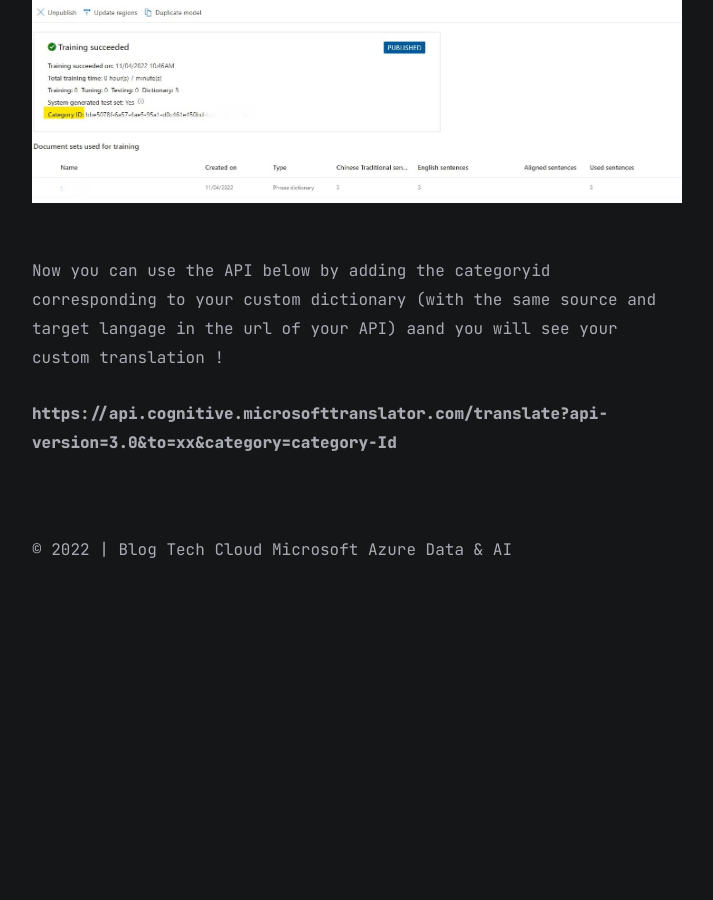
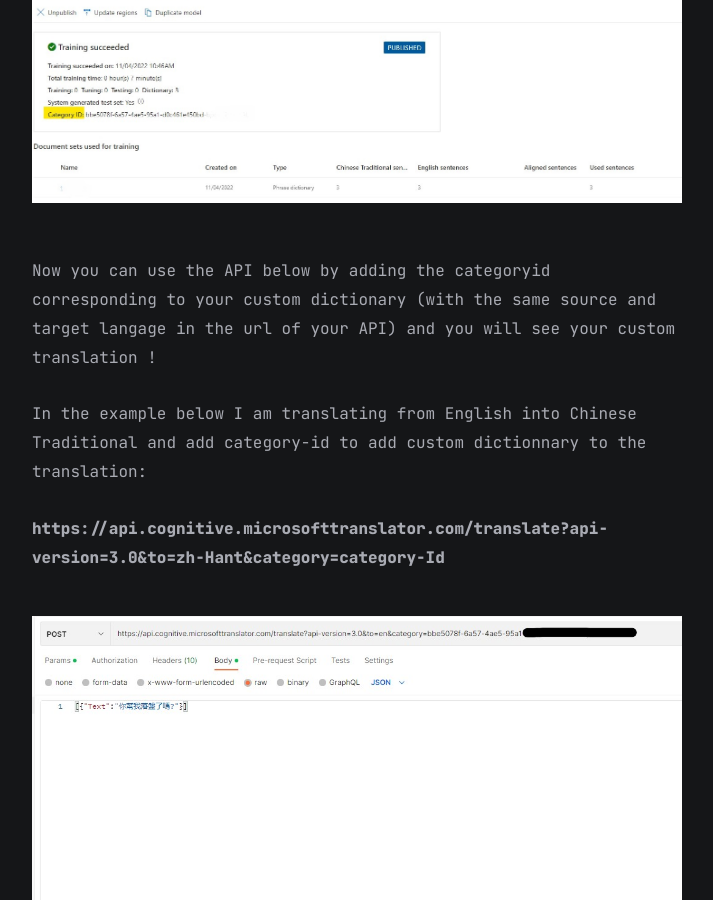
Before and after one commit to marc-hadjeje/marc-hadjeje.github.io, a Jekyll site: the page built from all_collections/_posts/2022-11-24-Azure Cognitive Services.md, in a window 1280 px wide and 900 px high, scrolled down 7528 px. Shown: the whole window, without its empty margins (283-996 px from the left). Built offline with Jekyll 4.4.1, drawn with Linux system fonts in a browser that asks for light colours; before the commit the page ends 8158 px from its top, so only the background shows below that.

Commit message:
Update 2022-11-24-Azure Cognitive Services.md

```diff
--- a/all_collections/_posts/2022-11-24-Azure Cognitive Services.md
+++ b/all_collections/_posts/2022-11-24-Azure Cognitive Services.md
@@ -87,6 +87,10 @@ Once you have published the model, you can call the api by adding the categoryid
 
  ![traim model translator](https://github.com/marc-hadjeje/marc-hadjeje.github.io/blob/main/assets/images/category_id.jpg?raw=true)
 
-Now you can use the API below by adding the categoryid corresponding to your custom dictionary (with the same source and target langage in the url of your API) aand you will see your custom translation !
+Now you can use the API below by adding the categoryid corresponding to your custom dictionary (with the same source and target langage in the url of your API) and you will see your custom translation !
 
-**https://api.cognitive.microsofttranslator.com/translate?api-version=3.0&to=xx&category=category-Id**
+In the example below I am translating from English into Chinese Traditional and add category-id to add custom dictionnary to the translation:
+
+**https://api.cognitive.microsofttranslator.com/translate?api-version=3.0&to=zh-Hant&category=category-Id**
+
+ ![traim model final result](https://github.com/marc-hadjeje/marc-hadjeje.github.io/blob/main/assets/images/result_custom_traduction.jpg?raw=true)
```
